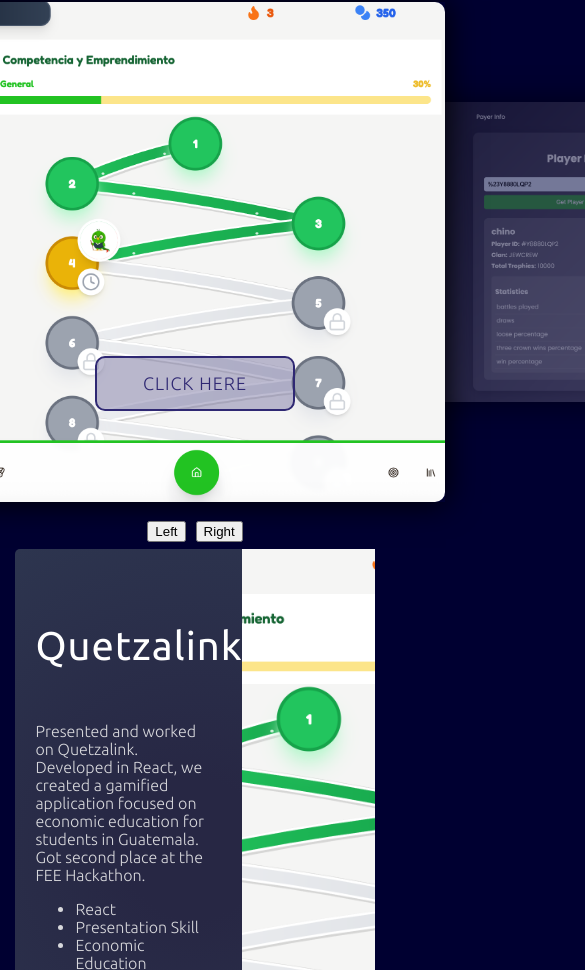
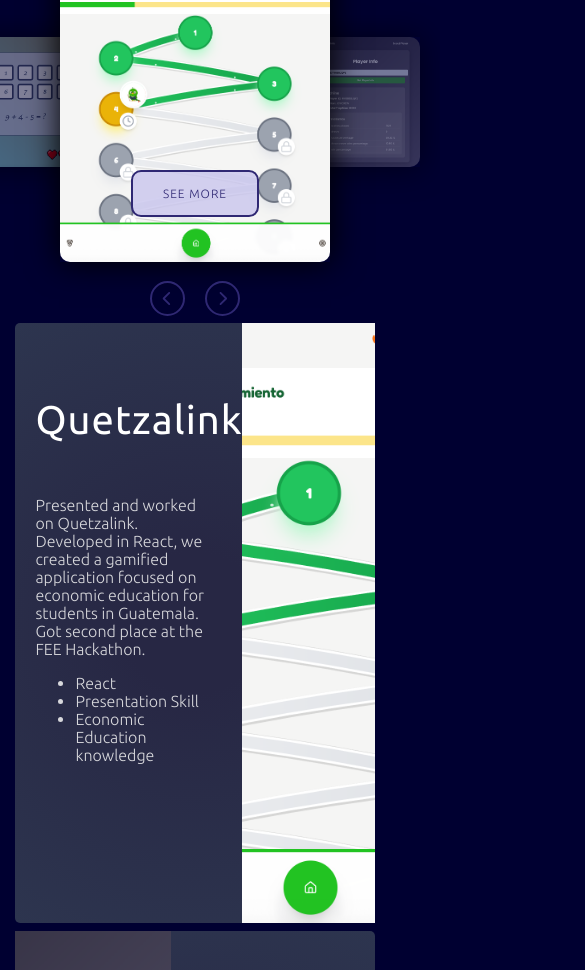
Before and after one commit to avoleon15/Alvaro-CV, a React (Vite) app: page / in a window 390 px wide. Shown: the part 2731-3701 px from the top of the page, 585 px wide, since content can reach past the window. Built offline with nearby package versions, Linux system fonts and the light colour scheme.

Commit message:
Added animation to the Carousel. Organized the file of Carousel. added design to the carousel buttons.

```diff
--- /dev/null
+++ b/src/components/Carousel/Carousel.css
@@ -0,0 +1,156 @@
+.projects-container{
+    width: 100%;
+}
+
+.projects-slider-container{
+    margin: 5%;
+}
+
+.buttons{
+    display: flex;
+    justify-content: center;
+    align-items: center;
+    gap: 20px;
+}
+
+.buttons button {
+    width: 45px;
+    height: 45px;
+    border-radius: 100%;
+    border: 2px solid #2f2873;
+    background-color: transparent;
+    color: #2f2873;
+    font-size: 18px;
+    cursor: pointer;
+    transition: background-color 0.3s ease, color 0.3s ease;
+}
+
+.buttons button:hover {
+    background-color: #2f2873;
+    color: #fff;
+}
+
+.projects{
+    display: flex;
+    justify-content: center;
+    align-items: center;
+    padding-left: 0px;
+    list-style: none;
+}
+
+.projects img{
+    height: 100%;
+    width: 100%;
+    object-fit: cover;
+    border-radius: 10px;
+    animation: zoomFadeIn 0.35s cubic-bezier(0.22, 1, 0.36, 1);
+}
+
+.button-container{
+    display: flex;
+    justify-content: center;
+    position: relative;
+    bottom: 30%;
+    z-index: 1;
+}
+
+.information{
+    text-align: center;
+    z-index: 1;
+
+/* From Uiverse.io by adamgiebl */
+    padding: 15px 30px;
+    text-align: center;
+    font-size: 18px;
+    font-weight: 300;
+    letter-spacing: 1px;
+    text-decoration: none;
+    color: #2f2873;
+    background-color: #c8c5edc8;
+    cursor: pointer;
+    transition: ease-out 0.5s;
+    border: 2px solid #2f2873;
+    border-radius: 10px;
+    box-shadow: inset 0 0 0 0 #2f2873;
+
+    animation: zoomFadeIn 0.35s cubic-bezier(0.22, 1, 0.36, 1);
+}
+
+@keyframes zoomFadeIn {
+    from { transform: scale(0.85); opacity: 0; }
+    to   { transform: scale(1);    opacity: 1; }
+}
+
+.information:hover {
+    color: white;
+    box-shadow: inset 0 -100px 0 0 #2f2873;
+}
+
+.left-project, .right-project{
+    width: 290px;
+    height: 290px;
+    box-shadow: 0px 0px 30px 1px;
+    transform: translateX(20px);
+    position: relative;
+    z-index: -9;
+    opacity: 0.5;
+}
+
+.middle-project{
+    width: 490px;
+    height: 490px;
+    box-shadow: 0px 0px 30px 1px;
+    opacity: 1;
+}
+
+.left-project{
+    transform: translateX(20px);
+}
+
+.right-project{
+    transform: translateX(-20px);
+}
+
+@media (max-width: 1024px){
+    .left-project, .right-project{
+        width: 200px;
+        height: 200px;
+    }
+    .middle-project{
+        width: 400px;
+        height: 400px;
+    }
+    .buttons button {
+    width: 35px;
+    height: 35px;
+    font-size: 15px;
+}
+}
+
+@media (max-width: 768px){
+    .left-project, .right-project{
+        width: 130px;
+        height: 130px;
+    }
+    .middle-project{
+        width: 280px;
+        height: 280px;
+    }
+    .information{
+        font-size: 14px;
+    }
+}
+
+@media (max-width: 480px){
+    .left-project, .right-project{
+        width: 110px;
+        height: 130px;
+    }
+    .middle-project{
+        width: 270px;
+        height: 320px;
+    }
+    .information{
+        font-size: 12px;
+    }
+}
--- a/src/components/Experience/Carousel/Carousel.jsx
+++ b/src/components/Carousel/Carousel.jsx
@@ -1,8 +1,10 @@
+import { faChevronLeft, faChevronRight } from '@fortawesome/free-solid-svg-icons';
+import { FontAwesomeIcon } from '@fortawesome/react-fontawesome';
 import { useEffect, useState } from "react";
-import Brownies from "../../../assets/images/BrowniesPage-ss.png";
-import CRAPI from "../../../assets/images/CRAPI-ss.png";
-import MathGame from "../../../assets/images/MathGame-ss.png";
-import Quetzalink from "../../../assets/images/Quetzalink-ss.png";
+import Brownies from "../../assets/images/BrowniesPage-ss.png";
+import CRAPI from "../../assets/images/CRAPI-ss.png";
+import MathGame from "../../assets/images/MathGame-ss.png";
+import Quetzalink from "../../assets/images/Quetzalink-ss.png";
 import './Carousel.css';
 
 const image1 = Quetzalink;
@@ -59,27 +61,31 @@
                 <ul className='projects'>
                     <li>
                         <div className='left-project'>
-                            <img src={images[leftProject]}></img>
+                            <img key={leftProject} src={images[leftProject]} alt={`${leftProject} project image`}></img>
                         </div>
                     </li>
                     <li>
                         <div className="middle-project">
-                            <img src={images[midProject]}></img>
-                            <div className="information font-unbun">CLICK HERE</div>
+                            <img key={midProject} src={images[midProject]} alt={`${midProject} project image`}></img>
+                            <div className="button-container">
+                                <a href={`/projects/${midProject}`} className="information font-unbun">SEE MORE</a>
+                            </div>
                         </div>
                     </li>
                     <li>
                         <div className='right-project'>
-                            <img src={images[rightProject]}></img>
+                            <img key={rightProject} src={images[rightProject]} alt={`${rightProject} project image`}></img>
                         </div>
                     </li>
                 </ul>
             </div>
             <div className='buttons'>
                 <button onClick={Increment}>
-                    Left
+                    <FontAwesomeIcon icon={faChevronLeft} />
                 </button>
-                <button onClick={Decrement}>Right</button>
+                <button onClick={Decrement}>
+                    <FontAwesomeIcon icon={faChevronRight} />
+                </button>
             </div>
         </div>
     )
--- a/src/components/Education/EducationContainer/EducationContainer.css
+++ b/src/components/Education/EducationContainer/EducationContainer.css
@@ -40,3 +40,10 @@
         margin-bottom: 10px
     }
 }
+
+@media (max-width: 480px){
+    .image-holder{
+        height: 80px;
+        width: 80px;
+    }
+}
--- a/src/components/Experience/Carousel/Carousel.css
+++ /dev/null
@@ -1,84 +0,0 @@
-.projects-container{
-    width: 100%;
-}
-
-.projects-slider-container{
-    margin: 5%;
-}
-
-.buttons{
-    display: flex;
-    justify-content: center;
-    align-items: center;
-    gap: 10px;
-}
-
-.projects{
-    display: flex;
-    justify-content: center;
-    align-items: center;
-    padding-left: 0px;
-    list-style: none;
-}
-
-.projects img{
-    height: 100%;
-    width: 100%;
-    object-fit: cover;
-    border-radius: 10px;
-}
-
-.information{
-    text-align: center;
-    position: relative;
-    bottom: 30%;
-    z-index: 1;
-
-    margin-left: 30%;
-    margin-right: 30%;
-/* From Uiverse.io by adamgiebl */
-    padding: 15px 30px;
-    text-align: center;
-    font-size: 18px;
-    letter-spacing: 1px;
-    text-decoration: none;
-    color: #2f2873;
-    background-color: #6762956d;;
-    cursor: pointer;
-    transition: ease-out 0.5s;
-    border: 2px solid #2f2873;
-    border-radius: 10px;
-    box-shadow: inset 0 0 0 0 #2f2873;
-}
-
-.information:hover {
-    color: white;
-    box-shadow: inset 0 -100px 0 0 #2f2873;
-}
-
-.left-project{
-    width: 300px;
-    height: 300px;
-    box-shadow: 0px 0px 30px 1px;
-    transform: translateX(20px);
-    position: relative;
-    z-index: -9;
-    opacity: 0.5;
-}
-
-.middle-project{
-    width: 500px;
-    height: 500px;
-    box-shadow: 0px 0px 30px 1px;
-    opacity: 1;
-}
-
-.right-project{
-    width: 300px;
-    height: 300px;
-    box-shadow: 0px 0px 30px 1px;
-    transform: translateX(-20px);
-    position: relative;
-    z-index: -9;
-    opacity: 0.5;
-}
--- a/src/components/Experience/Experience.jsx
+++ b/src/components/Experience/Experience.jsx
@@ -2,7 +2,7 @@
 import CRAPI from "../../assets/images/CRAPI-ss.png";
 import MathGame from "../../assets/images/MathGame-ss.png";
 import Quetzalink from "../../assets/images/Quetzalink-ss.png";
-import Carousel from "./Carousel/Carousel";
+import Carousel from "../Carousel/Carousel";
 import './Experience.css';
 import ExperienceContainer from "./ExperienceContainer/ExperienceContainer";
 
```
